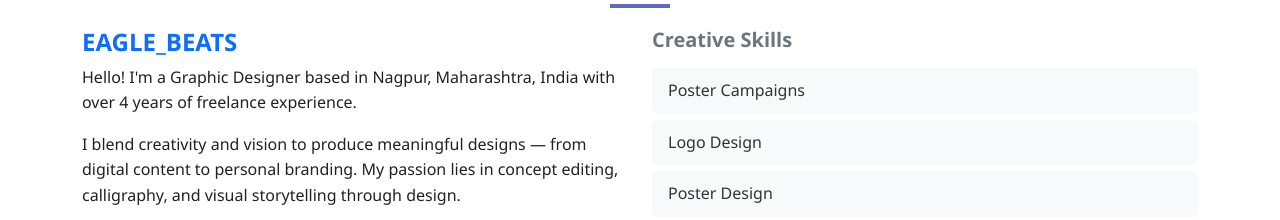
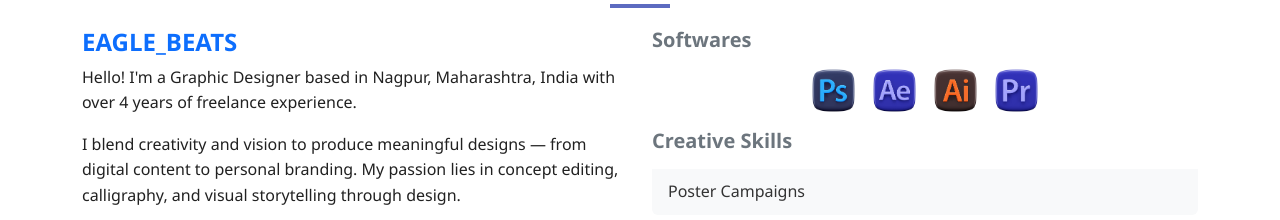
Before and after one commit to adityabhandekar/My_portfolio, a plain HTML site: page index.html in a window 1280 px wide. Shown: the part 580-800 px from the top of the page. Drawn offline with nearby package versions, Linux system fonts and the light colour scheme.

Commit message:
Update index.html

```diff
--- a/index.html
+++ b/index.html
@@ -144,8 +144,16 @@
           <a href="https://wa.me/qr/RAM47RZC757WG1" class="btn btn-primary rounded-pill px-4 shadow-sm mt-3">Hire Me</a>
         </div>
 
+
         <!-- Right Column -->
         <div class="col-md-6" data-aos="fade-left">
+          <h5 class="fw-bold text-secondary">Softwares</h5>
+          <div class="d-flex justify-content-center flex-wrap gap-3 my-3">
+            <img src="images/photoshop.png" alt="Photoshop" width="45" />
+            <img src="images/aftereffects.png" alt="After Effects" width="45" />
+            <img src="images/illustrator.png" alt="Illustrator" width="45" />
+            <img src="images/premierepro.png" alt="Premiere Pro" width="45" />
+          </div>
           <h5 class="fw-bold text-secondary mb-3">Creative Skills</h5>
           <ul class="list-group list-group-flush">
             <li class="list-group-item" data-aos="fade-up" data-aos-delay="100">Poster Campaigns</li>
```
